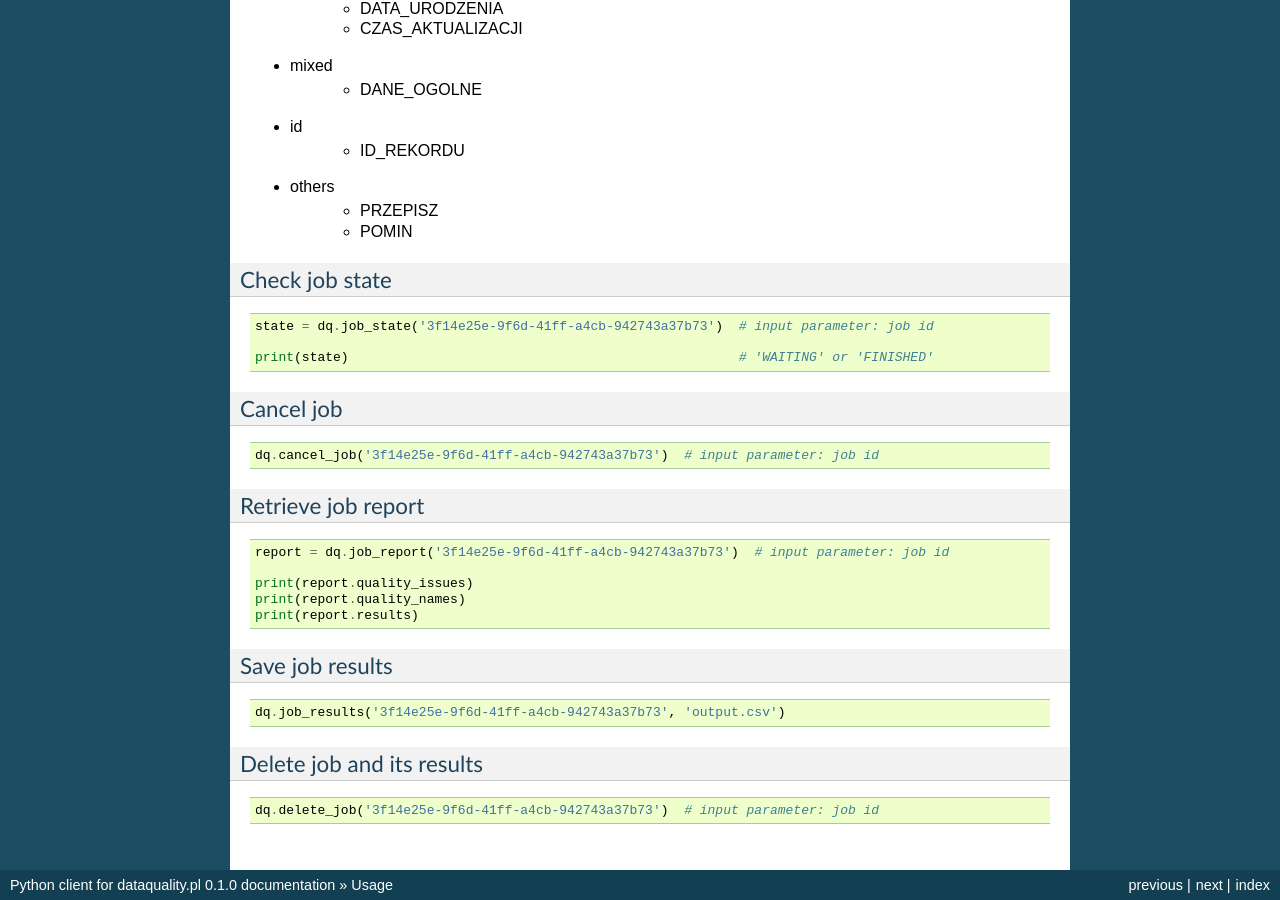
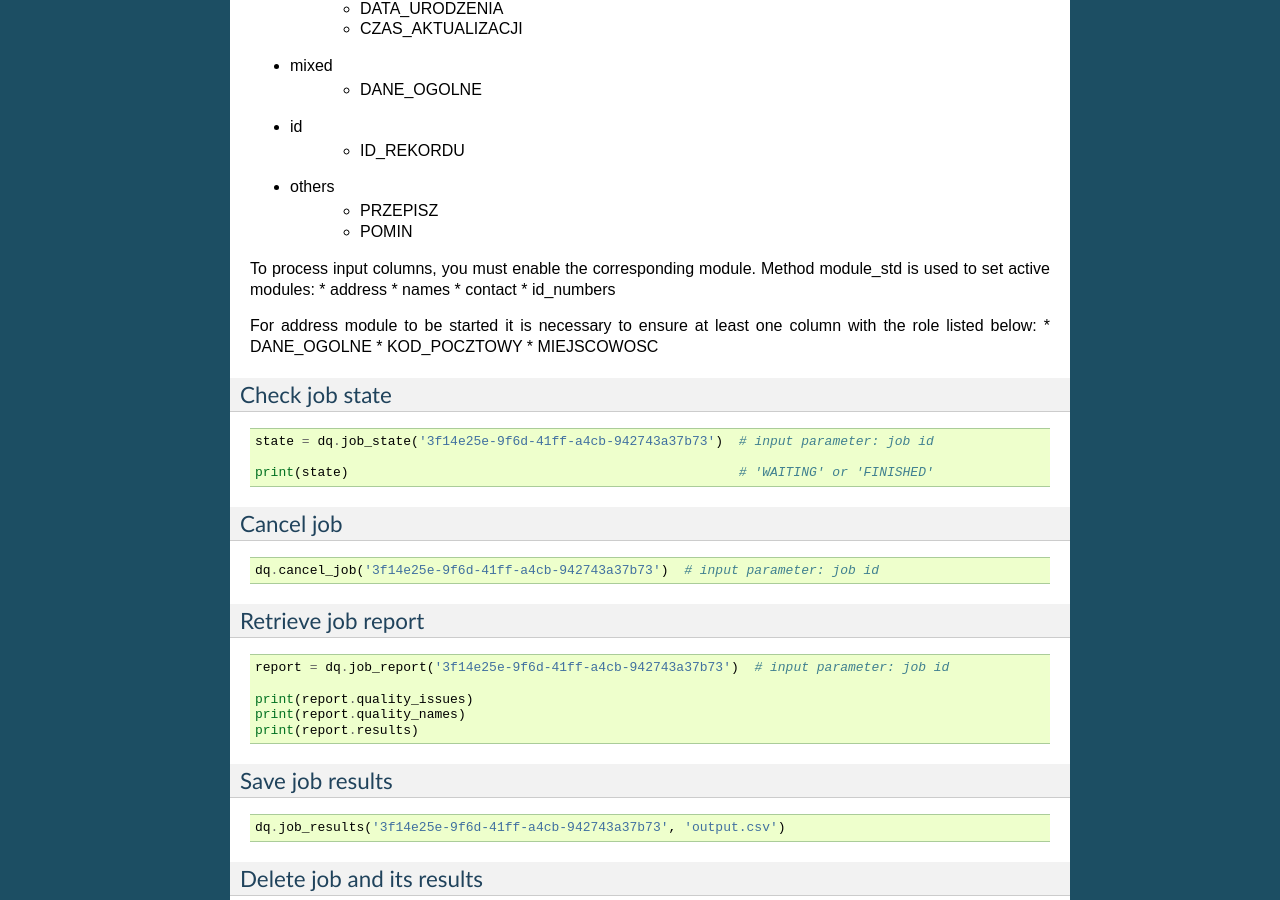
Before and after one commit to biamat-algo/dq_client_fork, a Sphinx documentation site: the page built from docs/usage.rst, in a window 1280 px wide and 900 px high, scrolled down 2321 px. Built offline with Sphinx 7.4.7, drawn with Linux system fonts in a browser that asks for light colours; pages that are not in the unit, such as notebooks, are missing from menus.

Commit message:
module_std explanation

```diff
--- a/docs/usage.rst
+++ b/docs/usage.rst
@@ -141,6 +141,18 @@ Available column functions:
     * POMIN
 
 
+To process input columns, you must enable the corresponding module. Method module_std is used to set active modules:
+* address
+* names
+* contact
+* id_numbers
+
+For address module to be started it is necessary to ensure at least one column with the role listed below:
+* DANE_OGOLNE
+* KOD_POCZTOWY
+* MIEJSCOWOSC
+
+
 Check job state
 ---------------
 ::
```
